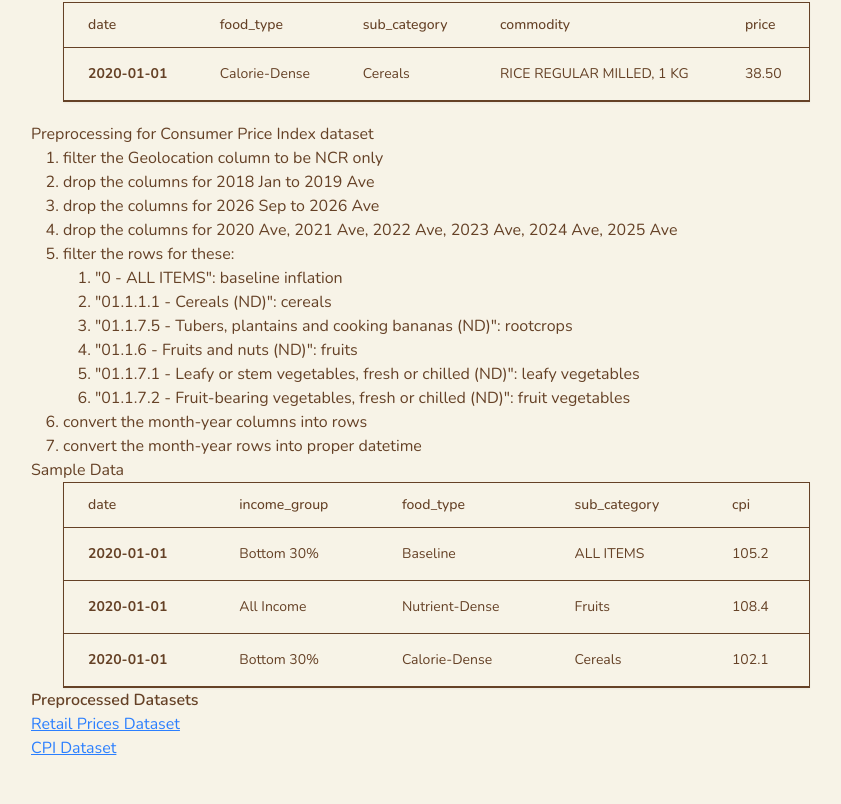
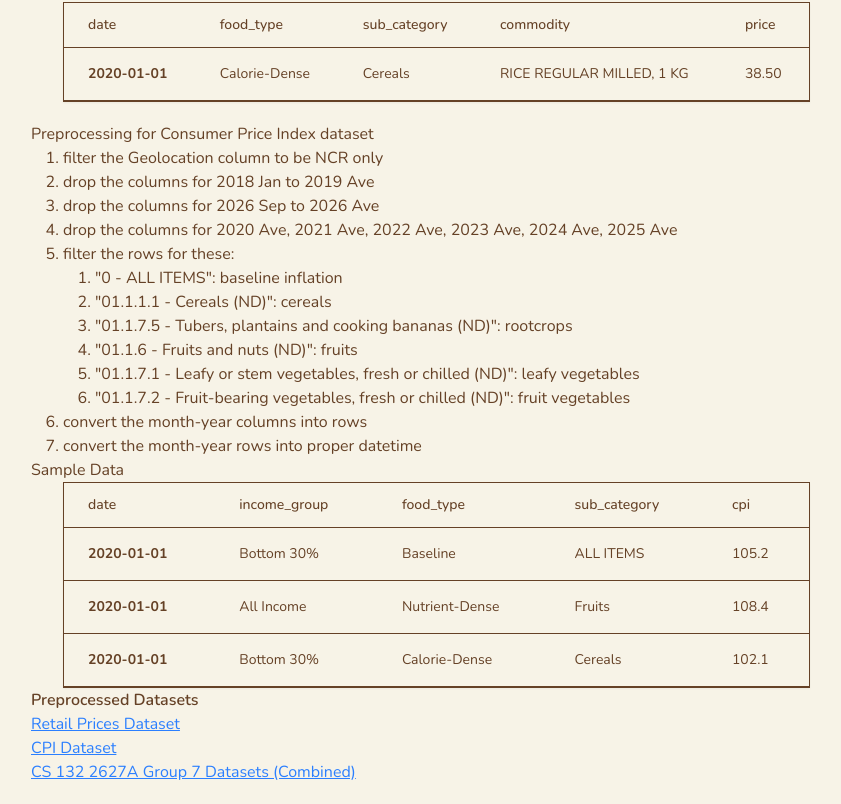
Before and after one commit to ptrn23/cs132-group7, a SvelteKit app: page / in a window 1280 px wide. Shown: the part 3012-3816 px from the top of the page, without its empty margins (49-890 px from the left). Before the commit the page ends 3792 px from the top, so only its background shows below. Built offline with nearby package versions, Linux system fonts and the light colour scheme.

Commit message:
feat: add link for combined datasets file

```diff
--- a/src/routes/+page.svelte
+++ b/src/routes/+page.svelte
@@ -311,5 +311,6 @@
     <p class="font-semibold"> Preprocessed Datasets </p>
     <p> <a class="text-blue-500 underline" href="https://docs.google.com/spreadsheets/d/17t6uVtI6CKeNMy7MRdKvYsVFrtNgjwn9CcHiKXYWtBY/edit?usp=drive_link"> Retail Prices Dataset </a></p>
     <p> <a class="text-blue-500 underline" href="https://docs.google.com/spreadsheets/d/1R6nCpYbEkWRNtuBCi6Wzraem0R9GwkXNetu9Vd-Yr28/edit?usp=drive_link"> CPI Dataset </a> </p>
+    <p> <a class="text-blue-500 underline" href="https://docs.google.com/spreadsheets/d/18HjAdZfAfxVtZx1CT2IjdzfPrhRSuDuZVczOt79nfWY/edit?usp=sharing"> CS 132 2627A Group 7 Datasets (Combined) </a> </p>
     </section>
 </div>
```
